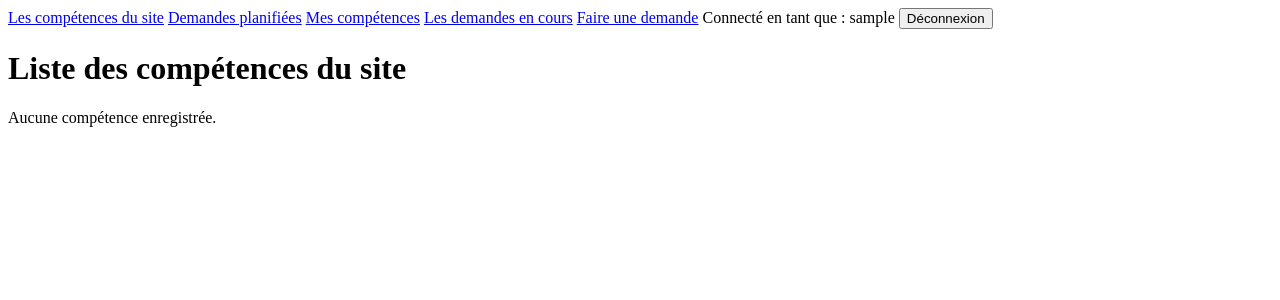
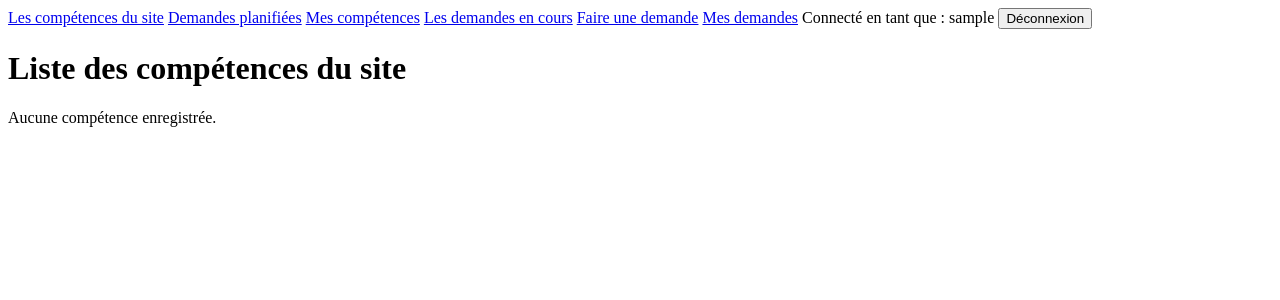
Before and after one commit to AmandineGrardLaurent/python_eval_echange_de_competences, a Django app: page /skills/all/ in a window 1280 px wide. Shown: the top 300 px of the page. Run offline with Django 5.2, Linux system fonts and the light colour scheme; the visitor is signed in with stand-in values (Sample User, id 1); data that the repository does not hold is empty.

Commit message:
ajout d'un lien dans le template base.html pour afficher les demandes créées par l'utilisateur connecté

```diff
--- a/echange_de_competences/templates/base.html
+++ b/echange_de_competences/templates/base.html
@@ -14,6 +14,7 @@
         <a href="{% url 'skills:my-skills' %}">Mes compétences</a>
         <a href="{% url 'skills:help-requests-matching-skills' %}">Les demandes en cours</a>
         <a href="{% url 'skills:help-requests-add' %}">Faire une demande</a>
+        <a href="{% url 'skills:my-help-requests' %}">Mes demandes</a>
         <span>
             Connecté en tant que : {{ user.username }}
             <form action="{% url 'skills:logout' %}" method="post" style="display:inline;">
```
